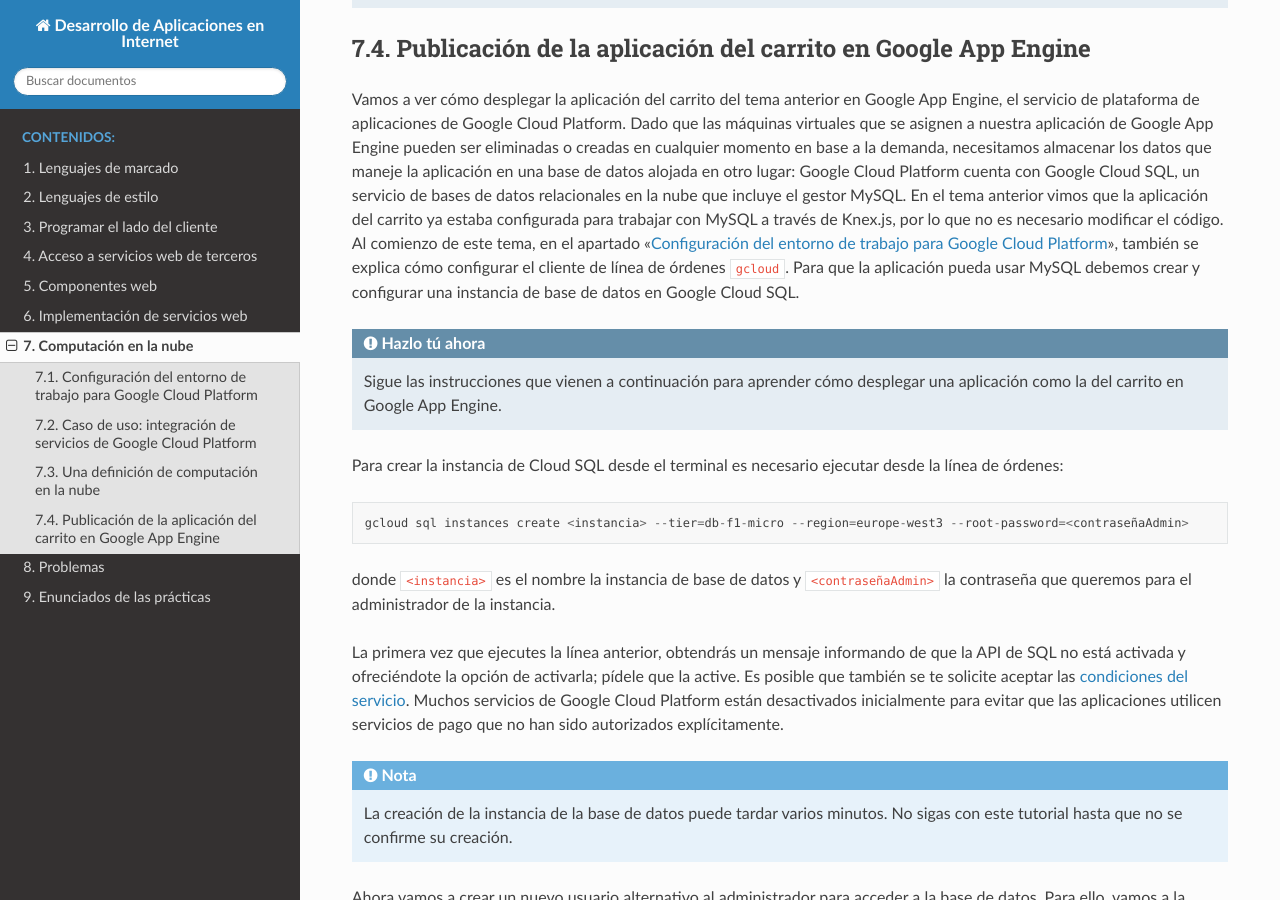
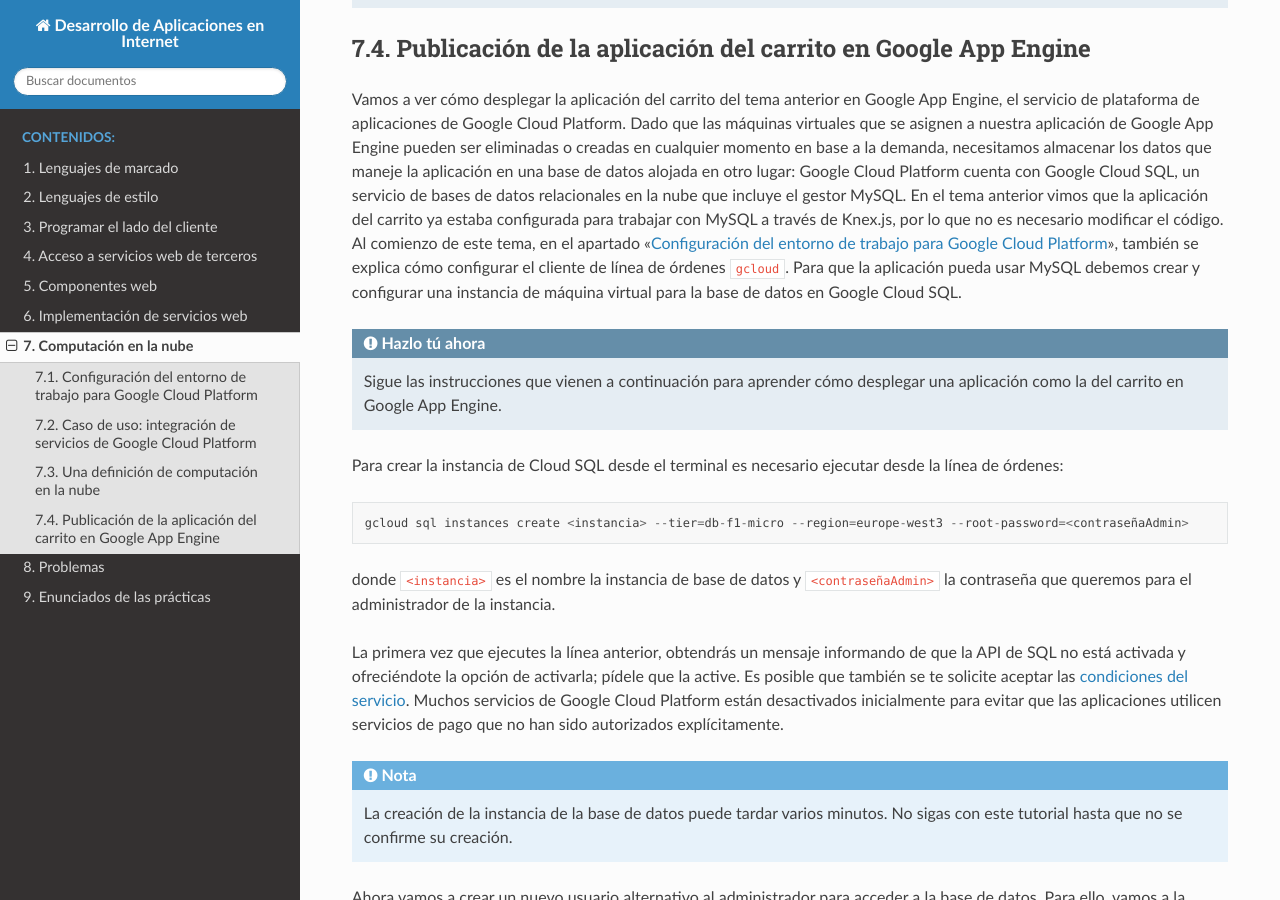
Before and after one commit to jaspock/dai2021, a Sphinx documentation site: the page built from docs/source/nube.rst, in a window 1280 px wide and 900 px high, scrolled down 4209 px. Built offline with Sphinx 7.4.7 and the Read the Docs theme 2.0.0, drawn with Linux system fonts in a browser that asks for light colours.

Commit message:
Cambios menores.

```diff
--- a/docs/source/nube.rst
+++ b/docs/source/nube.rst
@@ -166,7 +166,7 @@
 Publicación de la aplicación del carrito en Google App Engine
 -------------------------------------------------------------
 
-Vamos a ver cómo desplegar la aplicación del carrito del tema anterior en Google App Engine, el servicio de plataforma de aplicaciones de Google Cloud Platform. Dado que las máquinas virtuales que se asignen a nuestra aplicación de Google App Engine pueden ser eliminadas o creadas en cualquier momento en base a la demanda, necesitamos almacenar los datos que maneje la aplicación en una base de datos alojada en otro lugar: Google Cloud Platform cuenta con Google Cloud SQL, un servicio de bases de datos relacionales en la nube que incluye el gestor MySQL. En el tema anterior vimos que la aplicación del carrito ya estaba configurada para trabajar con MySQL a través de Knex.js, por lo que no es necesario modificar el código. Al comienzo de este tema, en el apartado ":ref:`label-gcloud`", también se explica cómo configurar el cliente de línea de órdenes ``gcloud``. Para que la aplicación pueda usar MySQL debemos crear y configurar una instancia de base de datos en Google Cloud SQL.
+Vamos a ver cómo desplegar la aplicación del carrito del tema anterior en Google App Engine, el servicio de plataforma de aplicaciones de Google Cloud Platform. Dado que las máquinas virtuales que se asignen a nuestra aplicación de Google App Engine pueden ser eliminadas o creadas en cualquier momento en base a la demanda, necesitamos almacenar los datos que maneje la aplicación en una base de datos alojada en otro lugar: Google Cloud Platform cuenta con Google Cloud SQL, un servicio de bases de datos relacionales en la nube que incluye el gestor MySQL. En el tema anterior vimos que la aplicación del carrito ya estaba configurada para trabajar con MySQL a través de Knex.js, por lo que no es necesario modificar el código. Al comienzo de este tema, en el apartado ":ref:`label-gcloud`", también se explica cómo configurar el cliente de línea de órdenes ``gcloud``. Para que la aplicación pueda usar MySQL debemos crear y configurar una instancia de máquina virtual para la base de datos en Google Cloud SQL.
 
 .. admonition:: Hazlo tú ahora
   :class: hazlotu
```
